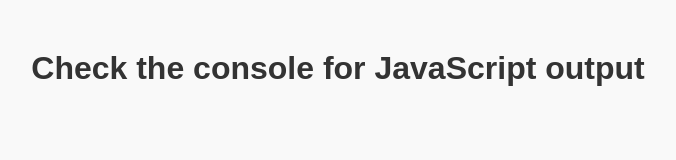
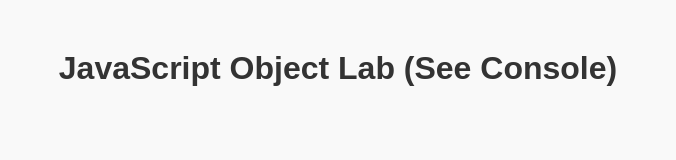
Before and after one commit to BishoyElgndin01292902/lab-8, a plain HTML site: page index.html in a window 1280 px wide. Shown: the whole page, without its empty margins (302-978 px from the left). Drawn offline with Linux system fonts and the light colour scheme.

Commit message:
Updated HTML content and title

```diff
--- a/index.html
+++ b/index.html
@@ -2,11 +2,11 @@
 <html lang="en">
 <head>
   <meta charset="UTF-8">
-  <title>JavaScript Object Lab</title>
+  <title>JavaScript Object Manipulation Lab</title>
   <link rel="stylesheet" href="styles.css">
 </head>
 <body>
-  <h1>Check the console for JavaScript output</h1>
+  <h1>JavaScript Object Lab (See Console)</h1>
   <script src="script.js"></script>
 </body>
 </html>
```
